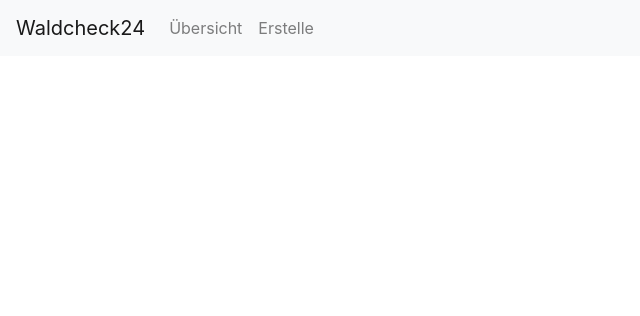
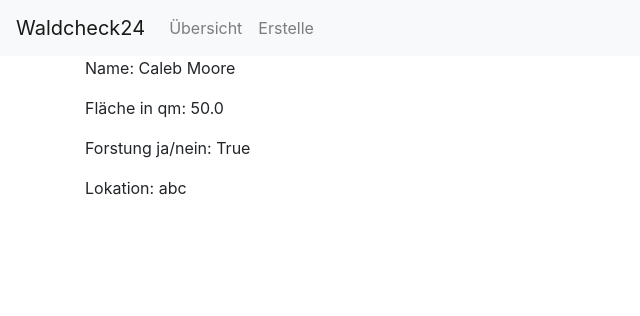
Before and after one commit to wnhrt/waldcheck24, a Flask app: page /wald/1 in a window 1280 px wide. Shown: the top 316 px of the page, without its empty margins (0-640 px from the left). Run offline with Flask 2, Linux system fonts and the light colour scheme; data comes from the database, SQL or seed files in the repository; some libraries are stand-ins or nearby versions.

Commit message:
created details

```diff
--- a/waldcheck24/templates/wald/details.html
+++ b/waldcheck24/templates/wald/details.html
@@ -7,4 +7,10 @@
 	TODO
 	Details von Variable 'wald' auflisten
 -->
+<div class="container">
+	<p>Name: {{ wald.name }}</p>
+	<p>Fläche in qm: {{ wald.flaeche }}</p>
+	<p>Forstung ja/nein: {{ wald.forstung }}</p>
+	<p>Lokation: {{ wald.lokation }}</p>
+</div>
 {% endblock %}
--- a/waldcheck24/wald/views.py
+++ b/waldcheck24/wald/views.py
@@ -16,7 +16,7 @@ def overview():
 def details(wald_id):
 	wald = None
 	# TODO
-	# wald = db.get_by_id(wald_id)
+	wald = Wald.query.get(wald_id)
 	return render_template('wald/details.html', wald=wald)
 
 @bp_wald.route('/create', methods=["POST", "GET"])
```
